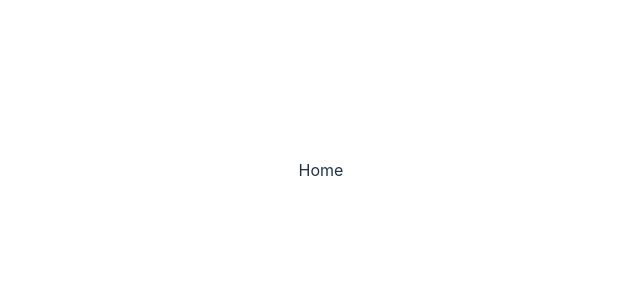
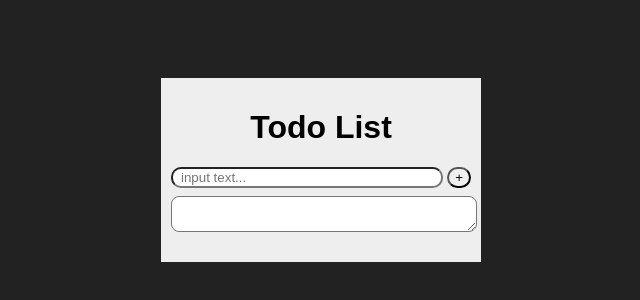
Before and after one commit to r08521610/react-todolist, a React (Vite) app: page / in a window 1280 px wide. Shown: the part 230-530 px from the top of the page, without its empty margins (319-959 px from the left). Built offline with nearby package versions, Linux system fonts and the light colour scheme.

Commit message:
feat: setup home page

```diff
--- a/src/index.css
+++ b/src/index.css
@@ -1,70 +1,61 @@
-:root {
-  font-family: Inter, Avenir, Helvetica, Arial, sans-serif;
-  font-size: 16px;
-  line-height: 24px;
-  font-weight: 400;
-
-  color-scheme: light dark;
-  color: rgba(255, 255, 255, 0.87);
-  background-color: #242424;
-
-  font-synthesis: none;
-  text-rendering: optimizeLegibility;
-  -webkit-font-smoothing: antialiased;
-  -moz-osx-font-smoothing: grayscale;
-  -webkit-text-size-adjust: 100%;
+html,
+body {
+  width: 100%;
+  height: 100%;
+  background-color: #222;
+  /* position: fixed;
+  top: 50%;
+  left: 50%;
+  transform: translate(-50%, -50%); */
+  /* position: absolute;
+  top: 50%;
+  left: 50%;
+  transform: translate(-50%, -50%); */
+  display: flex;
+  align-items: center;
+  justify-content: center;
+  font-family: sans-serif;
 }
 
-a {
-  font-weight: 500;
-  color: #646cff;
-  text-decoration: inherit;
-}
-a:hover {
-  color: #535bf2;
-}
-
-body {
-  margin: 0;
+#root {
+  width: 300px;
+  background-color: #eee;
+  padding: 10px;
   display: flex;
-  place-items: center;
-  min-width: 320px;
-  min-height: 100vh;
+  flex-direction: column;
 }
 
 h1 {
-  font-size: 3.2em;
-  line-height: 1.1;
+  text-align: center;
+}
+
+.todolist-input {
+  display: flex;
+  gap: 4px;
+}
+
+.todolist-input input {
+  width: 100%;
+  border-radius: 10px;
+  padding: 0px 8px;
+}
+
+ul {
+  padding: 0;
 }
 
 button {
-  border-radius: 8px;
-  border: 1px solid transparent;
-  padding: 0.6em 1.2em;
-  font-size: 1em;
-  font-weight: 500;
-  font-family: inherit;
-  background-color: #1a1a1a;
-  cursor: pointer;
-  transition: border-color 0.25s;
-}
-button:hover {
-  border-color: #646cff;
-}
-button:focus,
-button:focus-visible {
-  outline: 4px auto -webkit-focus-ring-color;
+  border-radius: 999px;
 }
 
-@media (prefers-color-scheme: light) {
-  :root {
-    color: #213547;
-    background-color: #ffffff;
-  }
-  a:hover {
-    color: #747bff;
-  }
-  button {
-    background-color: #f9f9f9;
-  }
+.todolist-item {
+  display: flex;
+  justify-content: space-between;
+  align-items: center;
 }
+
+textarea {
+  width: 100%;
+  margin-top: 8px;
+  border-radius: 8px;
+}
--- a/src/pages/index.tsx
+++ b/src/pages/index.tsx
@@ -1,4 +1,78 @@
+import { useCallback, useState } from 'react';
+import { ITodo } from '../types';
+
 const Home = () => {
-  return <>Home</>;
+  const [todos, setTodos] = useState<ITodo[]>([]);
+  const [title, setTitle] = useState('');
+  const [description, setDescription] = useState('');
+
+  const save = useCallback(
+    (todos: ITodo[]) => {
+      localStorage.setItem('todos', JSON.stringify(todos));
+    },
+    [todos]
+  );
+
+  const addTodo = useCallback(() => {
+    const data = [...todos, { title, description, done: false }];
+    setTodos(data);
+    save(data);
+    setTitle('');
+    setDescription('');
+  }, [todos, title, description, save]);
+
+  const removeTodo = useCallback(
+    (item: ITodo) => {
+      const data = [...todos.filter((todo) => todo.title !== item.title)];
+      setTodos(data);
+      save(data);
+    },
+    [todos, save]
+  );
+
+  const toggleDone = useCallback(
+    (todo: ITodo, checked: boolean) => {
+      const data = [
+        ...todos.map((item) =>
+          item.title === todo.title ? { ...item, done: checked } : item
+        ),
+      ];
+      setTodos(data);
+      save(data);
+    },
+    [todos, save]
+  );
+
+  return (
+    <div>
+      <h1>Todo List</h1>
+      <div className='todolist-input'>
+        <input
+          type='text'
+          placeholder='input text...'
+          value={title}
+          onChange={(e) => setTitle(e.target.value)}
+        />
+        <button onClick={addTodo}>+</button>
+      </div>
+      <textarea
+        value={description}
+        onChange={(e) => setDescription(e.target.value)}
+      ></textarea>
+      <ul>
+        {todos?.map((todo) => (
+          <li key={todo.title} className='todolist-item'>
+            <input
+              type='checkbox'
+              checked={todo.done}
+              onChange={(e) => toggleDone(todo, e.target.checked)}
+            />
+            {todo.title}
+            <button onClick={() => removeTodo(todo)}>x</button>
+          </li>
+        ))}
+      </ul>
+    </div>
+  );
 };
 export default Home;
--- /dev/null
+++ b/src/types/index.ts
@@ -0,0 +1,5 @@
+export interface ITodo {
+    title: string;
+    description?: string;
+    done: boolean;
+  }
```
